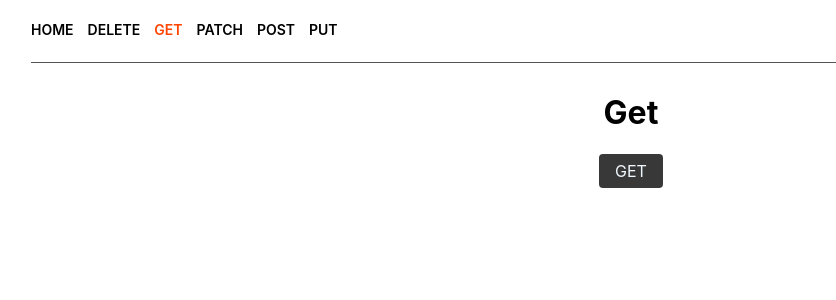
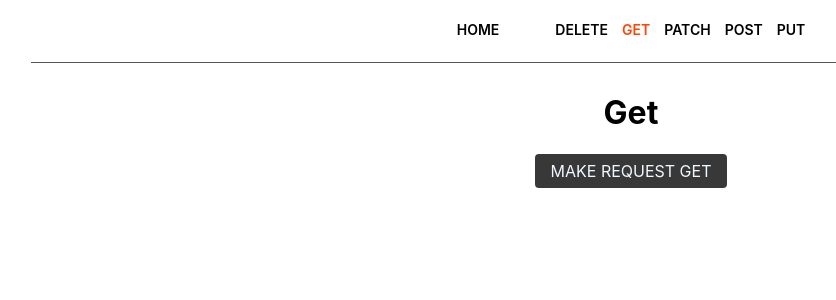
Before and after one commit to Winnbor/httpbin, a React (Create React App) app: page /get in a window 1280 px wide. Shown: the top 300 px of the page, without its empty margins (9-845 px from the left). Built offline with nearby package versions, Linux system fonts and the light colour scheme.

Commit message:
Add code splitting and fix some styles

```diff
--- a/src/App.jsx
+++ b/src/App.jsx
@@ -1,20 +1,37 @@
+import { lazy, Suspense } from 'react';
 import { Switch, Route } from 'react-router-dom';
+import './App.scss';
 
 import Container from 'components/Container/Container';
 import Header from 'components/Header/Header';
 
-import HomeView from 'views/HomeView';
-import DeleteView from 'views/DeleteView';
-import GetView from 'views/GetView';
-import PatchView from 'views/PatchView';
-import PostView from 'views/PostView';
-import PutView from 'views/PutView';
-import NotFoundView from 'views/NotFoundView';
+const HomeView = lazy(() =>
+  import('views/HomeView' /* webpackChunkName: "home-view" */),
+);
+const DeleteView = lazy(() =>
+  import('views/DeleteView' /* webpackChunkName: "delete-view" */),
+);
+const GetView = lazy(() =>
+  import('views/GetView' /* webpackChunkName: "get-view" */),
+);
+const PatchView = lazy(() =>
+  import('views/PatchView' /* webpackChunkName: "patch-view" */),
+);
+const PostView = lazy(() =>
+  import('views/PostView' /* webpackChunkName: "post-view" */),
+);
+const PutView = lazy(() =>
+  import('views/PutView' /* webpackChunkName: "put-view" */),
+);
+const NotFoundView = lazy(() =>
+  import('views/NotFoundView' /* webpackChunkName: "not-found-view" */),
+);
 
 function App() {
   return (
     <Container>
       <Header />
+      <Suspense fallback={<div className="fallback">Loading...</div>}>
         <Switch>
           <Route path="/" exact>
             <HomeView />
@@ -38,6 +55,7 @@ function App() {
             <NotFoundView />
           </Route>
         </Switch>
+      </Suspense>
     </Container>
   );
 }
--- /dev/null
+++ b/src/App.scss
@@ -0,0 +1,4 @@
+.fallback {
+  width: fit-content;
+  margin: 4rem auto 0;
+}
--- a/src/components/Button/Button.jsx
+++ b/src/components/Button/Button.jsx
@@ -7,7 +7,7 @@ export default function Button({ onClick, identifier }) {
       type="button"
       onClick={() => onClick(identifier)}
     >
-      {identifier}
+      Make request {identifier}
     </button>
   );
 }
--- a/src/components/Header/Header.scss
+++ b/src/components/Header/Header.scss
@@ -1,4 +1,7 @@
 .Header {
+  display: flex;
+  justify-content: center;
+
   width: 100%;
   padding-bottom: 1.5em;
   border-bottom: 1px solid #555555;
--- a/src/components/NavBar/NavBar.scss
+++ b/src/components/NavBar/NavBar.scss
@@ -5,8 +5,8 @@
   text-decoration: none;
   color: inherit;
 
-  &:not(:last-child) {
-    margin-right: 1em;
+  &:not(:first-child) {
+    margin-left: 1em;
   }
 
   &:hover {
@@ -16,4 +16,10 @@
   &--active {
     color: orangered;
   }
+
+  @media screen and (min-width: 420px) {
+    &:first-child {
+      margin-right: 3em;
+    }
+  }
 }
```
Lines whose indentation alone changed are shown as unchanged.
